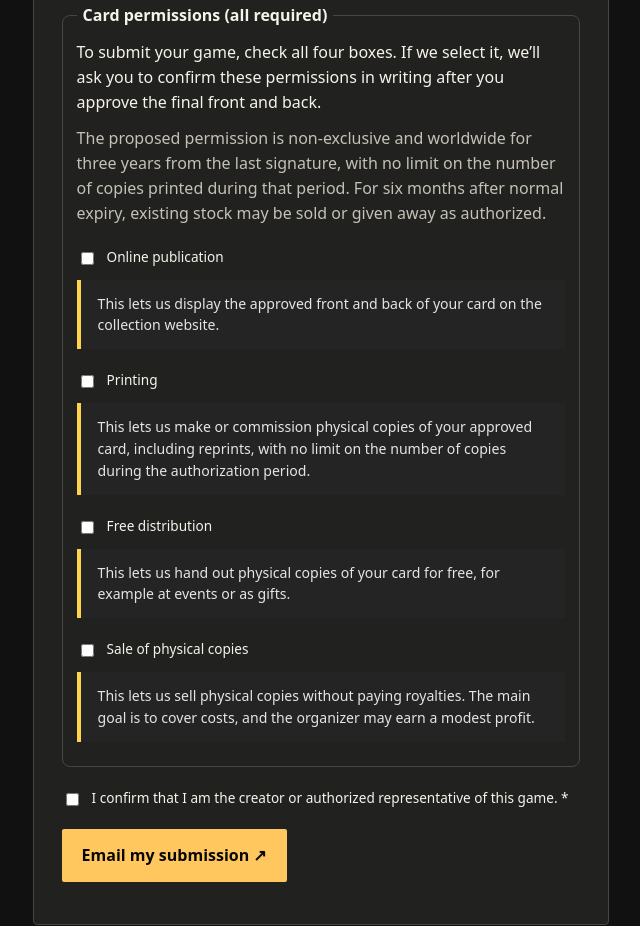
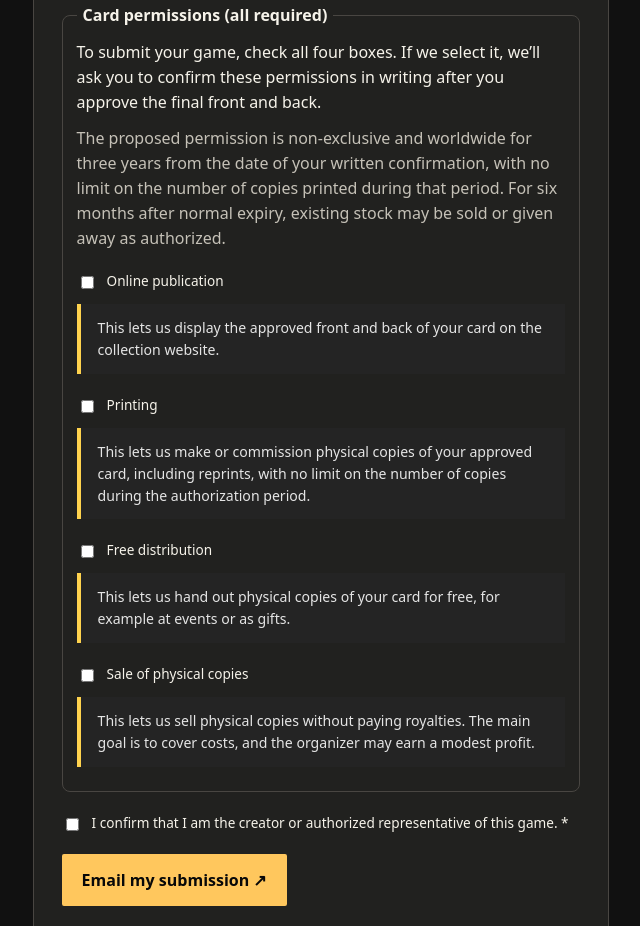
Before and after one commit to Aste83-geek/aste83-geek.github.io, a plain HTML site: page index.html in a window 1280 px wide. Shown: the part 3520-4446 px from the top of the page, without its empty margins (579-1219 px from the left). Drawn offline with Linux system fonts and the light colour scheme.

Commit message:
Revise permission terms in game submission form
Updated permission terms for game submission.

```diff
--- a/index.html
+++ b/index.html
@@ -250,7 +250,7 @@ a:focus-visible, button:focus-visible { outline: 2px solid var(--accent); outlin
 <p class="muted">Fill in the form to open a draft in your email app. Review the message and send it when you are ready.</p></div><form class="panel" id="application" data-submission-email="alexandre.stevenoot@hotmail.fr"><h3 style="margin-top:0">Game submission</h3><label for="game">Game title *</label><input class="field" id="game" required maxlength="120" placeholder="Your PICO-8 game"><label for="creator">Creator nickname *</label><input class="field" id="creator" required maxlength="120" placeholder="Your developer name"><label for="url">Game URL *</label><input class="field" id="url" type="url" required placeholder="https://www.lexaloffle.com/bbs/..."><label for="gameGenre">Genre</label><select class="field" id="gameGenre"><option>Arcade</option><option>Action</option><option>Adventure</option><option>Platformer</option><option>Puzzle</option><option>Strategy</option><option>RPG</option><option>Other</option></select><label for="desc">Tell us about your game</label><textarea class="field" id="desc" maxlength="1000" placeholder="What makes your game special?"></textarea><fieldset class="permission-options">
 <legend>Card permissions (all required)</legend>
 <p>To submit your game, check all four boxes. If we select it, we’ll ask you to confirm these permissions in writing after you approve the final front and back.</p>
-<p class="muted" id="permissionTerms">The proposed permission is non-exclusive and worldwide for three years from the last signature, with no limit on the number of copies printed during that period. For six months after normal expiry, existing stock may be sold or given away as authorized.</p>
+<p class="muted" id="permissionTerms">The proposed permission is non-exclusive and worldwide for three years from the date of your written confirmation, with no limit on the number of copies printed during that period. For six months after normal expiry, existing stock may be sold or given away as authorized.</p>
 <div class="check"><input type="checkbox" id="allowOnline" required><label for="allowOnline" aria-describedby="onlinePublicationHelp">Online publication</label></div>
 <p class="notice permission-help" id="onlinePublicationHelp">This lets us display the approved front and back of your card on the collection website.</p>
 <div class="check"><input type="checkbox" id="allowPrint" required><label for="allowPrint" aria-describedby="printingHelp">Printing</label></div>
```
